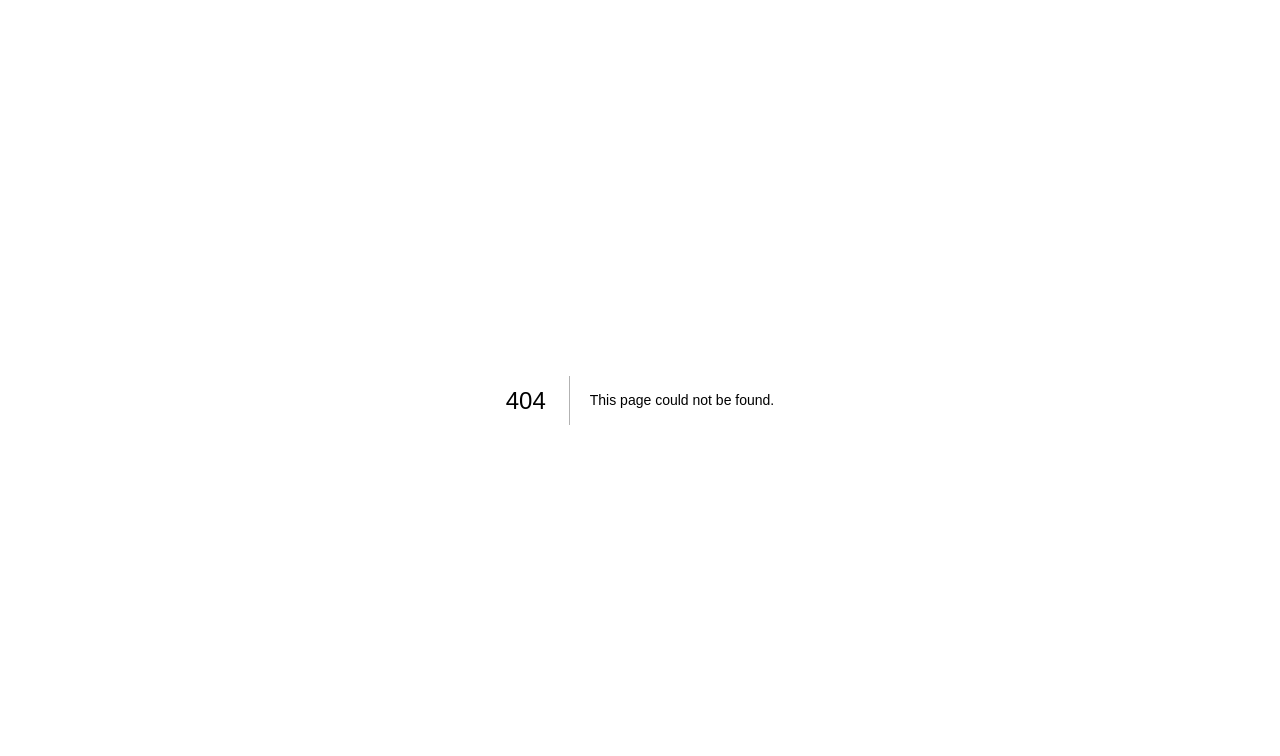
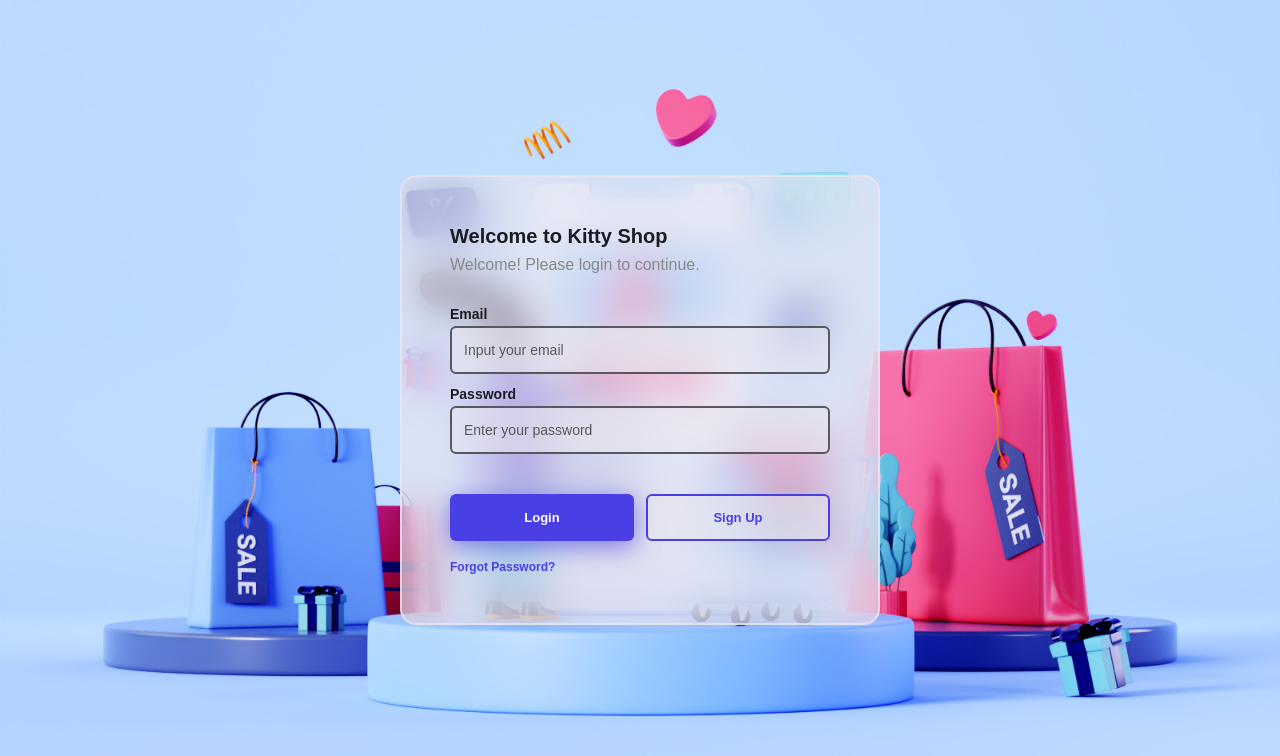
Before and after one commit to PhanTrang01/Ecommerce-CLient, a Next.js app: page /login in a window 1280 px wide. Before the commit this address had no page. Shown: the top 756 px of the page. Built offline with nearby package versions, Linux system fonts and the light colour scheme.

Commit message:
add login page ui

```diff
--- /dev/null
+++ b/components/Header.tsx
@@ -0,0 +1,5 @@
+const Header = () => {
+  return <div>Header</div>;
+};
+
+export default Header;
--- a/next.config.js
+++ b/next.config.js
@@ -1,6 +1,10 @@
 /** @type {import('next').NextConfig} */
 const nextConfig = {
   reactStrictMode: true,
-}
+  swcMinify: true,
+  compiler: {
+    styledComponents: true,
+  },
+};
 
-module.exports = nextConfig
+module.exports = nextConfig;
--- a/pages/_app.tsx
+++ b/pages/_app.tsx
@@ -1,6 +1,11 @@
-import '../styles/globals.css'
-import type { AppProps } from 'next/app'
+import "../styles/globals.css";
+import type { AppProps } from "next/app";
+import { AnimatePresence } from "framer-motion";
 
 export default function App({ Component, pageProps }: AppProps) {
-  return <Component {...pageProps} />
+  return (
+    <AnimatePresence>
+      <Component {...pageProps} />
+    </AnimatePresence>
+  );
 }
--- /dev/null
+++ b/pages/login.tsx
@@ -0,0 +1,168 @@
+import React from "react";
+import Image from "next/image";
+import LoginBg from "../assets/img/login-bg.jpg";
+import styled from "styled-components";
+
+const Login = () => {
+  return (
+    <LoginContainer>
+      <LoginContent>
+        <LoginImg>
+          <Image src={LoginBg} alt="login image" />
+        </LoginImg>
+        <LoginForm>
+          <div>
+            <LoginTilte>Welcome to Kitty Shop</LoginTilte>
+            <LoginDescription>
+              Welcome! Please login to continue.
+            </LoginDescription>
+          </div>
+          <div>
+            <LoginInputContainer>
+              <div>
+                <LoginLabel htmlFor="email">Email</LoginLabel>
+                <LoginInput
+                  id="email"
+                  type="text"
+                  placeholder="Input your email"
+                />
+              </div>
+              <div>
+                <LoginLabel htmlFor="password">Password</LoginLabel>
+                <LoginInput
+                  id="password"
+                  type="password"
+                  placeholder="Enter your password"
+                />
+              </div>
+            </LoginInputContainer>
+          </div>
+          <div>
+            <LoginBtnContainer>
+              <LoginButton>Login</LoginButton>
+              <RegisterButton>Sign Up</RegisterButton>
+            </LoginBtnContainer>
+            <LoginForgot href="#">Forgot Password?</LoginForgot>
+          </div>
+        </LoginForm>
+      </LoginContent>
+    </LoginContainer>
+  );
+};
+
+const LoginContainer = styled.div``;
+
+const LoginContent = styled.div`
+  display: grid;
+  position: relative;
+  height: 100vh;
+  align-items: center;
+`;
+
+const LoginImg = styled.div`
+  img {
+    position: absolute;
+    top: 0;
+    width: 100%;
+    height: 100%;
+    object-fit: cover;
+    object-position: center;
+  }
+`;
+
+const LoginForm = styled.form`
+  display: grid;
+  row-gap: 32px;
+  padding: 48px;
+  width: 480px;
+  justify-self: center;
+  background-color: hsla(244, 16%, 92%, 0.6);
+  border: 2px solid hsla(244, 16%, 92%, 0.75);
+  margin-inline: 24px;
+  backdrop-filter: blur(20px);
+  border-radius: 16px;
+  margin-bottom: auto;
+`;
+
+const LoginTilte = styled.h1`
+  color: hsl(244, 12%, 12%);
+  font-size: 20px;
+  margin-bottom: 8px;
+`;
+
+const LoginDescription = styled.p`
+  font-size: 16px;
+  color: #888;
+`;
+
+const LoginInputContainer = styled.div`
+  display: grid;
+  row-gap: 12px;
+  margin-bottom: 8px;
+`;
+
+const LoginLabel = styled.label`
+  display: block;
+  color: hsl(244, 12%, 12%);
+  font-size: 14px;
+  font-weight: 600;
+  margin-bottom: 4px;
+`;
+
+const LoginInput = styled.input`
+  width: 100%;
+  padding: 14px 12px;
+  border-radius: 6px;
+  border: 2px solid hsl(244, 4%, 36%);
+  background-color: hsla(244, 16%, 92%, 0.6);
+  color: hsl(244, 12%, 12%);
+  font-size: 14px;
+  font-weight: 500;
+  transition: border 0.4s;
+  ::placeholder {
+    color: hsl(244, 4%, 36%);
+  }
+  :focus {
+    border: 2px solid hsl(244, 75%, 57%);
+  }
+`;
+
+const LoginBtnContainer = styled.div`
+  display: flex;
+  column-gap: 12px;
+`;
+
+const LoginButton = styled.button`
+  width: 50%;
+  padding: 14px 32px;
+  background-color: hsl(244, 75%, 57%);
+  color: #fff;
+  font-size: 13px;
+  font-weight: 600;
+  box-shadow: 0 6px 24px hsla(244, 75%, 48%, 0.5);
+  margin-bottom: 16px;
+  cursor: pointer;
+  border-radius: 6px;
+`;
+
+const RegisterButton = styled.button`
+  width: 50%;
+  padding: 14px 32px;
+  font-size: 13px;
+  font-weight: 600;
+  margin-bottom: 16px;
+  background-color: hsla(244, 16%, 92%, 0.6);
+  border: 2px solid hsl(244, 75%, 57%);
+  color: hsl(244, 75%, 57%);
+  cursor: pointer;
+  border-radius: 6px;
+`;
+
+const LoginForgot = styled.a`
+  font-size: 12px;
+  font-weight: 600;
+  color: hsl(244, 75%, 57%);
+  text-decoration: none;
+`;
+
+export default Login;
```
Also changed, not shown: package.json (+15 -5 lines), assets/img/login-bg.jpg (added), 1 other file (tests, documents, lock files or other folders).
